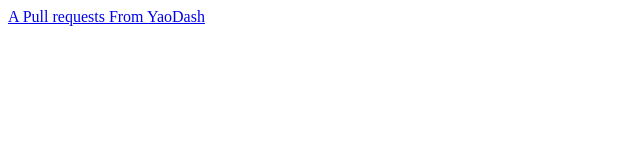
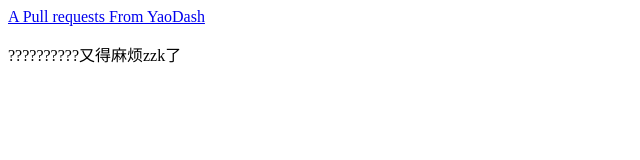
Before and after one commit to sunsunmonkey/RedRock, a plain HTML site: page 第一次作业/index.html in a window 1280 px wide. Shown: the whole page, without its empty margins (0-640 px from the left). Drawn offline with Linux system fonts and the light colour scheme.

Commit message:
Update index.html

```diff
--- a/第一次作业/index.html
+++ b/第一次作业/index.html
@@ -7,5 +7,6 @@
 </head>
 <body>
     <a href="https://github.com/YaoDash" >A Pull requests From YaoDash</a>
+    <p>??????????又得麻烦zzk了</p>
 </body>
 </html>
```
